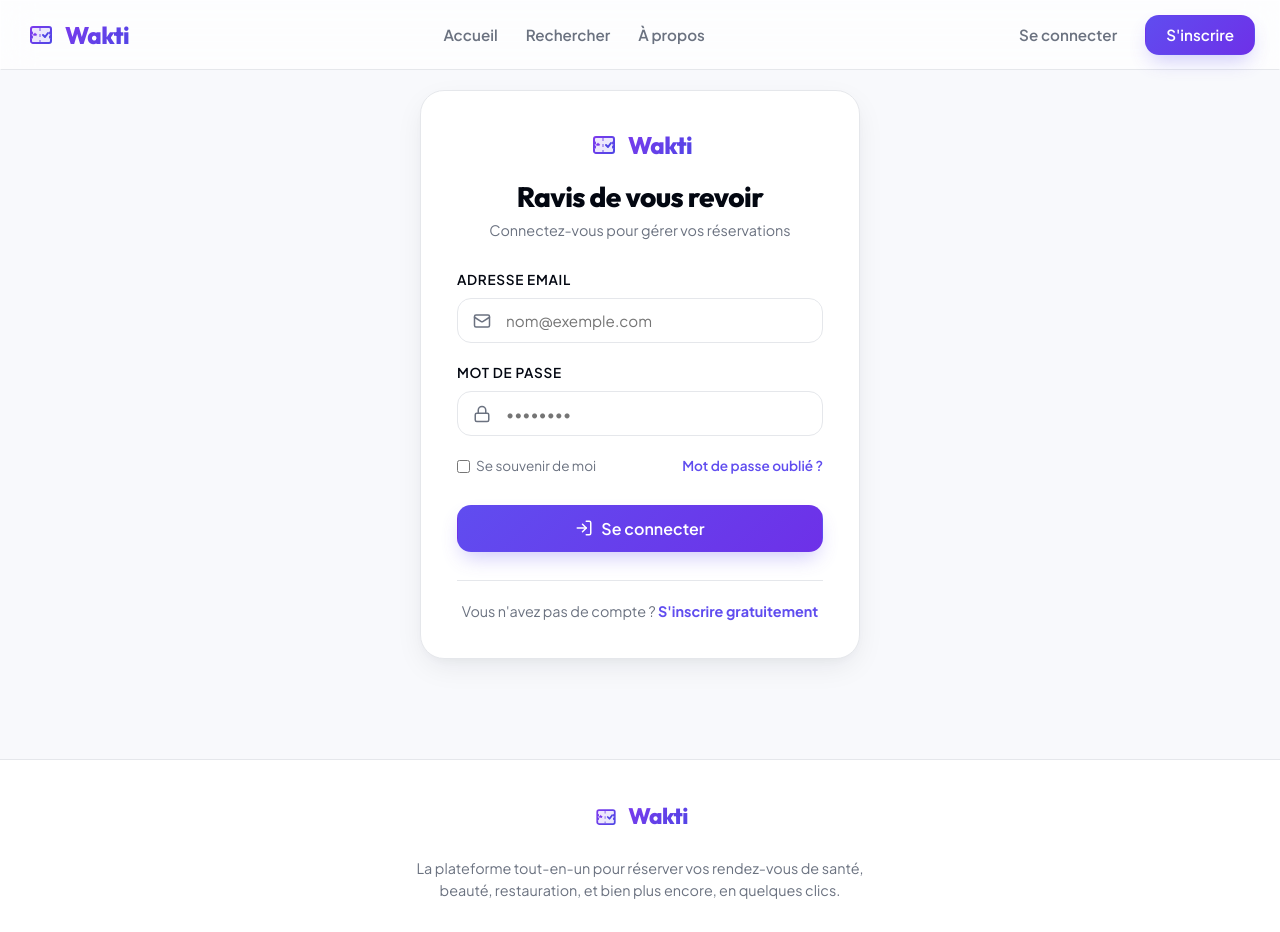
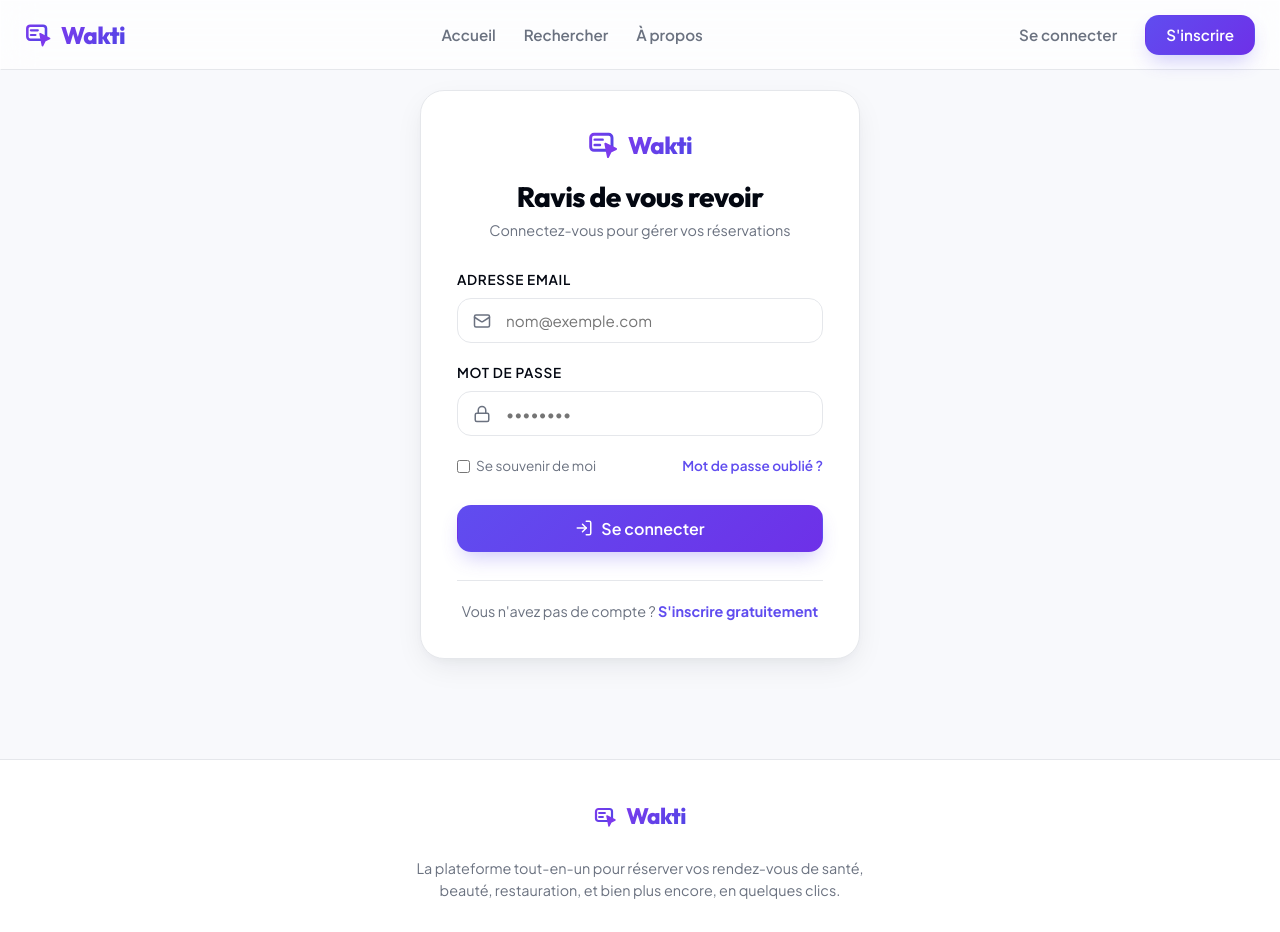
Before and after one commit to Nada-Touil/projet-9antra, a React (Vite) app in the folder Frontend/: page /login in a window 1280 px wide. Shown: the top 932 px of the page. Built offline with nearby package versions, Linux system fonts and the light colour scheme.

Commit message:
Replace logo with a premium booking card form being clicked by a cursor arrow, representing online slot booking

```diff
--- a/Frontend/src/components/Footer.jsx
+++ b/Frontend/src/components/Footer.jsx
@@ -6,19 +6,15 @@ const Footer = () => {
     <footer className="footer">
       <div className="footer-content">
         <div className="logo-container" style={{ justifyContent: 'center', marginBottom: '8px', gap: '8px' }}>
-          <svg width="28" height="28" viewBox="0 0 32 32" fill="none" xmlns="http://www.w3.org/2000/svg" style={{ flexShrink: 0 }}>
-            <path d="M6 10C6 8.89543 6.89543 8 8 8H24C25.1046 8 26 8.89543 26 10V13C24.5 13 24.5 15 26 15V17C24.5 17 24.5 19 26 19V22C26 23.1046 25.1046 24 24 24H8C6.89543 24 6 23.1046 6 22V19C7.5 19 7.5 17 6 17V15C7.5 15 7.5 13 6 13V10Z" fill="url(#logo-grad-footer-bg)" stroke="url(#logo-grad-footer)" strokeWidth="2"/>
-            <path d="M15 9V23" stroke="url(#logo-grad-footer)" strokeWidth="1.5" stroke-dasharray="3 3" opacity="0.6"/>
-            <path d="M10 13.5L10.9 14.8L12.4 15.0L11.3 15.9L11.7 17.3L10 16.5L8.3 17.3L8.7 15.9L7.6 15.0L9.1 14.8L10 13.5Z" fill="#7c3aed"/>
-            <path d="M18 16L20 18L23 14" stroke="#4f46e5" strokeWidth="2" strokeLinecap="round" strokeLinejoin="round"/>
+          <svg width="24" height="24" viewBox="0 0 24 24" fill="none" xmlns="http://www.w3.org/2000/svg" style={{ flexShrink: 0 }}>
+            <rect x="2" y="4" width="16" height="12" rx="2.5" stroke="url(#logo-grad-footer)" strokeWidth="2.2" />
+            <line x1="5" y1="8" x2="11" y2="8" stroke="url(#logo-grad-footer)" strokeWidth="1.8" strokeLinecap="round" />
+            <line x1="5" y1="12" x2="9" y2="12" stroke="url(#logo-grad-footer)" strokeWidth="1.8" strokeLinecap="round" />
+            <path d="M13 11L21 15L17 17L15 21L13 11Z" fill="#7c3aed" stroke="#7c3aed" strokeWidth="1.5" strokeLinejoin="round" />
             <defs>
-              <linearGradient id="logo-grad-footer" x1="6" y1="8" x2="26" y2="24" gradientUnits="userSpaceOnUse">
+              <linearGradient id="logo-grad-footer" x1="2" y1="4" x2="18" y2="16" gradientUnits="userSpaceOnUse">
                 <stop offset="0%" stopColor="#7c3aed" />
                 <stop offset="100%" stopColor="#4f46e5" />
-              </linearGradient>
-              <linearGradient id="logo-grad-footer-bg" x1="6" y1="8" x2="26" y2="24" gradientUnits="userSpaceOnUse">
-                <stop offset="0%" stopColor="rgba(124, 58, 237, 0.12)" />
-                <stop offset="100%" stopColor="rgba(79, 70, 229, 0.12)" />
               </linearGradient>
             </defs>
           </svg>
--- a/Frontend/src/components/Header.jsx
+++ b/Frontend/src/components/Header.jsx
@@ -23,19 +23,15 @@ const Header = () => {
   return (
     <header className="header glass">
       <div className="logo-container" onClick={() => navigate('/')} style={{ display: 'flex', alignItems: 'center', gap: '8px', cursor: 'pointer' }}>
-        <svg width="32" height="32" viewBox="0 0 32 32" fill="none" xmlns="http://www.w3.org/2000/svg" style={{ flexShrink: 0 }}>
-          <path d="M6 10C6 8.89543 6.89543 8 8 8H24C25.1046 8 26 8.89543 26 10V13C24.5 13 24.5 15 26 15V17C24.5 17 24.5 19 26 19V22C26 23.1046 25.1046 24 24 24H8C6.89543 24 6 23.1046 6 22V19C7.5 19 7.5 17 6 17V15C7.5 15 7.5 13 6 13V10Z" fill="url(#logo-grad-header-bg)" stroke="url(#logo-grad-header)" strokeWidth="2"/>
-          <path d="M15 9V23" stroke="url(#logo-grad-header)" strokeWidth="1.5" strokeDasharray="3 3" opacity="0.6"/>
-          <path d="M10 13.5L10.9 14.8L12.4 15.0L11.3 15.9L11.7 17.3L10 16.5L8.3 17.3L8.7 15.9L7.6 15.0L9.1 14.8L10 13.5Z" fill="#7c3aed"/>
-          <path d="M18 16L20 18L23 14" stroke="#4f46e5" strokeWidth="2" strokeLinecap="round" strokeLinejoin="round"/>
+        <svg width="28" height="28" viewBox="0 0 24 24" fill="none" xmlns="http://www.w3.org/2000/svg" style={{ flexShrink: 0 }}>
+          <rect x="2" y="4" width="16" height="12" rx="2.5" stroke="url(#logo-grad-header)" strokeWidth="2.2" />
+          <line x1="5" y1="8" x2="11" y2="8" stroke="url(#logo-grad-header)" strokeWidth="1.8" strokeLinecap="round" />
+          <line x1="5" y1="12" x2="9" y2="12" stroke="url(#logo-grad-header)" strokeWidth="1.8" strokeLinecap="round" />
+          <path d="M13 11L21 15L17 17L15 21L13 11Z" fill="#7c3aed" stroke="#7c3aed" strokeWidth="1.5" strokeLinejoin="round" />
           <defs>
-            <linearGradient id="logo-grad-header" x1="6" y1="8" x2="26" y2="24" gradientUnits="userSpaceOnUse">
+            <linearGradient id="logo-grad-header" x1="2" y1="4" x2="18" y2="16" gradientUnits="userSpaceOnUse">
               <stop offset="0%" stopColor="#7c3aed" />
               <stop offset="100%" stopColor="#4f46e5" />
-            </linearGradient>
-            <linearGradient id="logo-grad-header-bg" x1="6" y1="8" x2="26" y2="24" gradientUnits="userSpaceOnUse">
-              <stop offset="0%" stopColor="rgba(124, 58, 237, 0.12)" />
-              <stop offset="100%" stopColor="rgba(79, 70, 229, 0.12)" />
             </linearGradient>
           </defs>
         </svg>
--- a/Frontend/src/pages/Login.jsx
+++ b/Frontend/src/pages/Login.jsx
@@ -49,19 +49,15 @@ const Login = () => {
       <div className="card animate-fade-in" style={{ width: '100%', maxWidth: '440px', padding: '36px', boxShadow: 'var(--shadow-lg)' }}>
         <div style={{ textAlign: 'center', marginBottom: '28px' }}>
           <div className="logo-container" style={{ justifyContent: 'center', marginBottom: '16px', gap: '8px' }}>
-            <svg width="32" height="32" viewBox="0 0 32 32" fill="none" xmlns="http://www.w3.org/2000/svg" style={{ flexShrink: 0 }}>
-              <path d="M6 10C6 8.89543 6.89543 8 8 8H24C25.1046 8 26 8.89543 26 10V13C24.5 13 24.5 15 26 15V17C24.5 17 24.5 19 26 19V22C26 23.1046 25.1046 24 24 24H8C6.89543 24 6 23.1046 6 22V19C7.5 19 7.5 17 6 17V15C7.5 15 7.5 13 6 13V10Z" fill="url(#logo-grad-login-bg)" stroke="url(#logo-grad-login)" strokeWidth="2"/>
-              <path d="M15 9V23" stroke="url(#logo-grad-login)" strokeWidth="1.5" stroke-dasharray="3 3" opacity="0.6"/>
-              <path d="M10 13.5L10.9 14.8L12.4 15.0L11.3 15.9L11.7 17.3L10 16.5L8.3 17.3L8.7 15.9L7.6 15.0L9.1 14.8L10 13.5Z" fill="#7c3aed"/>
-              <path d="M18 16L20 18L23 14" stroke="#4f46e5" strokeWidth="2" strokeLinecap="round" strokeLinejoin="round"/>
+            <svg width="32" height="32" viewBox="0 0 24 24" fill="none" xmlns="http://www.w3.org/2000/svg" style={{ flexShrink: 0 }}>
+              <rect x="2" y="4" width="16" height="12" rx="2.5" stroke="url(#logo-grad-login)" strokeWidth="2.2" />
+              <line x1="5" y1="8" x2="11" y2="8" stroke="url(#logo-grad-login)" strokeWidth="1.8" strokeLinecap="round" />
+              <line x1="5" y1="12" x2="9" y2="12" stroke="url(#logo-grad-login)" strokeWidth="1.8" strokeLinecap="round" />
+              <path d="M13 11L21 15L17 17L15 21L13 11Z" fill="#7c3aed" stroke="#7c3aed" strokeWidth="1.5" strokeLinejoin="round" />
               <defs>
-                <linearGradient id="logo-grad-login" x1="6" y1="8" x2="26" y2="24" gradientUnits="userSpaceOnUse">
+                <linearGradient id="logo-grad-login" x1="2" y1="4" x2="18" y2="16" gradientUnits="userSpaceOnUse">
                   <stop offset="0%" stopColor="#7c3aed" />
                   <stop offset="100%" stopColor="#4f46e5" />
-                </linearGradient>
-                <linearGradient id="logo-grad-login-bg" x1="6" y1="8" x2="26" y2="24" gradientUnits="userSpaceOnUse">
-                  <stop offset="0%" stopColor="rgba(124, 58, 237, 0.12)" />
-                  <stop offset="100%" stopColor="rgba(79, 70, 229, 0.12)" />
                 </linearGradient>
               </defs>
             </svg>
--- a/Frontend/src/pages/Register.jsx
+++ b/Frontend/src/pages/Register.jsx
@@ -112,19 +112,15 @@ const Register = () => {
           <>
             <div style={{ textAlign: 'center', marginBottom: '28px' }}>
               <div className="logo-container" style={{ justifyContent: 'center', marginBottom: '16px', gap: '8px' }}>
-                <svg width="32" height="32" viewBox="0 0 32 32" fill="none" xmlns="http://www.w3.org/2000/svg" style={{ flexShrink: 0 }}>
-                  <path d="M6 10C6 8.89543 6.89543 8 8 8H24C25.1046 8 26 8.89543 26 10V13C24.5 13 24.5 15 26 15V17C24.5 17 24.5 19 26 19V22C26 23.1046 25.1046 24 24 24H8C6.89543 24 6 23.1046 6 22V19C7.5 19 7.5 17 6 17V15C7.5 15 7.5 13 6 13V10Z" fill="url(#logo-grad-reg-bg)" stroke="url(#logo-grad-reg)" strokeWidth="2"/>
-                  <path d="M15 9V23" stroke="url(#logo-grad-reg)" strokeWidth="1.5" stroke-dasharray="3 3" opacity="0.6"/>
-                  <path d="M10 13.5L10.9 14.8L12.4 15.0L11.3 15.9L11.7 17.3L10 16.5L8.3 17.3L8.7 15.9L7.6 15.0L9.1 14.8L10 13.5Z" fill="#7c3aed"/>
-                  <path d="M18 16L20 18L23 14" stroke="#4f46e5" strokeWidth="2" strokeLinecap="round" strokeLinejoin="round"/>
+                <svg width="32" height="32" viewBox="0 0 24 24" fill="none" xmlns="http://www.w3.org/2000/svg" style={{ flexShrink: 0 }}>
+                  <rect x="2" y="4" width="16" height="12" rx="2.5" stroke="url(#logo-grad-reg)" strokeWidth="2.2" />
+                  <line x1="5" y1="8" x2="11" y2="8" stroke="url(#logo-grad-reg)" strokeWidth="1.8" strokeLinecap="round" />
+                  <line x1="5" y1="12" x2="9" y2="12" stroke="url(#logo-grad-reg)" strokeWidth="1.8" strokeLinecap="round" />
+                  <path d="M13 11L21 15L17 17L15 21L13 11Z" fill="#7c3aed" stroke="#7c3aed" strokeWidth="1.5" strokeLinejoin="round" />
                   <defs>
-                    <linearGradient id="logo-grad-reg" x1="6" y1="8" x2="26" y2="24" gradientUnits="userSpaceOnUse">
+                    <linearGradient id="logo-grad-reg" x1="2" y1="4" x2="18" y2="16" gradientUnits="userSpaceOnUse">
                       <stop offset="0%" stopColor="#7c3aed" />
                       <stop offset="100%" stopColor="#4f46e5" />
-                    </linearGradient>
-                    <linearGradient id="logo-grad-reg-bg" x1="6" y1="8" x2="26" y2="24" gradientUnits="userSpaceOnUse">
-                      <stop offset="0%" stopColor="rgba(124, 58, 237, 0.12)" />
-                      <stop offset="100%" stopColor="rgba(79, 70, 229, 0.12)" />
                     </linearGradient>
                   </defs>
                 </svg>
```
